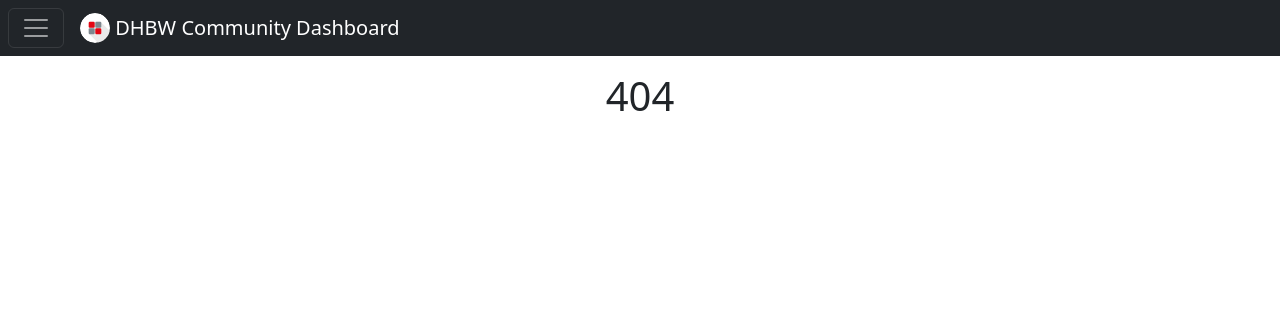
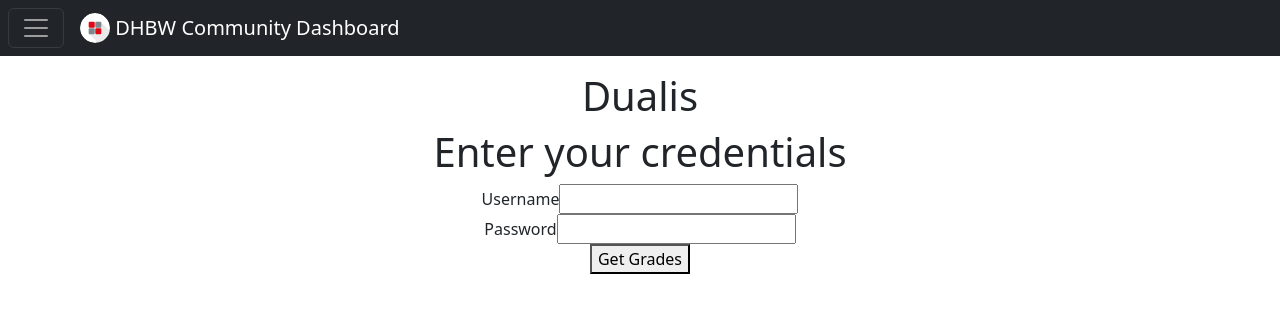
Before and after one commit to clueless-capybaras/dhbw-community-dashboard, a React (Create React App) app in the folder app/frontend/: page /dualis in a window 1280 px wide. Before the commit this address had no page. Shown: the top 312 px of the page. Built offline with nearby package versions, Linux system fonts and the light colour scheme.

Commit message:
add proof of concept dualis frontend

```diff
--- a/app/frontend/src/App.js
+++ b/app/frontend/src/App.js
@@ -7,8 +7,11 @@
 import Canteen from './components/canteen/Canteen';
 import Calendar from './components/Calendar';
 import CanteenHttpClient from './components/canteen/CanteenHttpClient';
+import Dualis from './components/dualis/Dualis';
+import DualisHttpClient from './components/dualis/DualisHttpClient';
 
 export const CanteenHttpClientContext = createContext(CanteenHttpClient);
+export const DualisHttpClientContext = createContext(DualisHttpClient);
 
 function App() {
   return (
@@ -19,6 +22,7 @@
           <Route path='/' element={<Dashboard colWidth='3'/>} />
           <Route path='/canteen/:whichCanteen' element={<CanteenHttpClientContext.Provider value={new CanteenHttpClient()}><Canteen /></CanteenHttpClientContext.Provider>} />
           <Route path='/calendar' element={<Calendar />} />
+          <Route path='/dualis' element={<DualisHttpClientContext.Provider value={new DualisHttpClient()}><Dualis /></DualisHttpClientContext.Provider>} />
           <Route path='*' element={<h1>404</h1>} />
         </Routes>
       </BrowserRouter>
--- a/app/frontend/src/components/Dashboard.js
+++ b/app/frontend/src/components/Dashboard.js
@@ -19,7 +19,7 @@
                 {/*<DashboardCard title='Moodle'   icon={book} external={true} path='https://moodle.dhbw.de'/>*/}
                 <DashboardCard colWidth={props.colWidth} title='Kalender'    icon={calendar} external={false} path='../calendar'/>
                 <DashboardCard colWidth={props.colWidth} title='Mensa'    icon={canteen} external={false} path='../canteen/default'/>
-                <DashboardCard colWidth={props.colWidth} title='Dualis'  icon={dualis} external={true} path='https://dualis.dhbw.de'/>
+                <DashboardCard colWidth={props.colWidth} title='Dualis'  icon={dualis} external={false} path='../dualis'/>
                 <DashboardCard colWidth={props.colWidth} title='Links'    icon={links} external={false} path='../links'/>
                 <DashboardCard colWidth={props.colWidth} title='News'    icon={news} external={false} path='../news'/>
                 <DashboardCard colWidth={props.colWidth} title='Kontakt'    icon={contact} external={false} path='../contact'/>
--- /dev/null
+++ b/app/frontend/src/components/dualis/Dualis.js
@@ -0,0 +1,45 @@
+import { useContext, useState} from 'react';
+import Container from 'react-bootstrap/esm/Container';
+import { DualisHttpClientContext } from '../../App';
+
+function Dualis() {
+    const dualisHttpClient = useContext(DualisHttpClientContext);
+    const [grades, setGrades] = useState(null);
+    const [username, setUsername] = useState('');
+    const [password, setPassword] = useState('');
+    return (
+        <Container>
+            <h1>Dualis</h1>
+            {(grades)?
+                (grades.map((semester) => (
+                    <div>
+                        <h3>{semester.semester}</h3>
+                        {semester.modules.map((module) => (
+                                <div>
+                                    <h4>{module.name}</h4>
+                                    {module.exams.map((exam) => (
+                                        <div>
+                                            {exam.exam}: {exam.grade}
+                                        </div>
+                                    ))}
+                                </div>
+                            ))}
+                    </div>)))
+                :(
+                    <div>
+                        <h1>Enter your credentials</h1>
+                        <label>Username</label>
+                        <input type="text" value={username} onChange={(e) => setUsername(e.target.value)} />
+                        <br/>
+                        <label>Password</label>
+                        <input type="password" value={password} onChange={(e) => setPassword(e.target.value)} />
+                        <br/>
+                        <button onClick={() => dualisHttpClient.getGrades(username, password).then((grades) => setGrades(grades))}>Get Grades</button>
+                    </div>
+                )
+            }
+
+        </Container>
+    )
+}
+export default Dualis;
--- /dev/null
+++ b/app/frontend/src/components/dualis/DualisHttpClient.js
@@ -0,0 +1,12 @@
+import axios from 'axios';
+import { baseUrlDualis } from '../../config';
+
+export default class DualisHttpClient {
+    async getGrades(username, password) {
+        let credentials = btoa(username+':'+password);
+        return axios.get(
+            baseUrlDualis+'/grades',
+            {headers : {Authorization : `Basic ${credentials}`}}
+        ).then((response) => response.data);
+    }
+}
```
